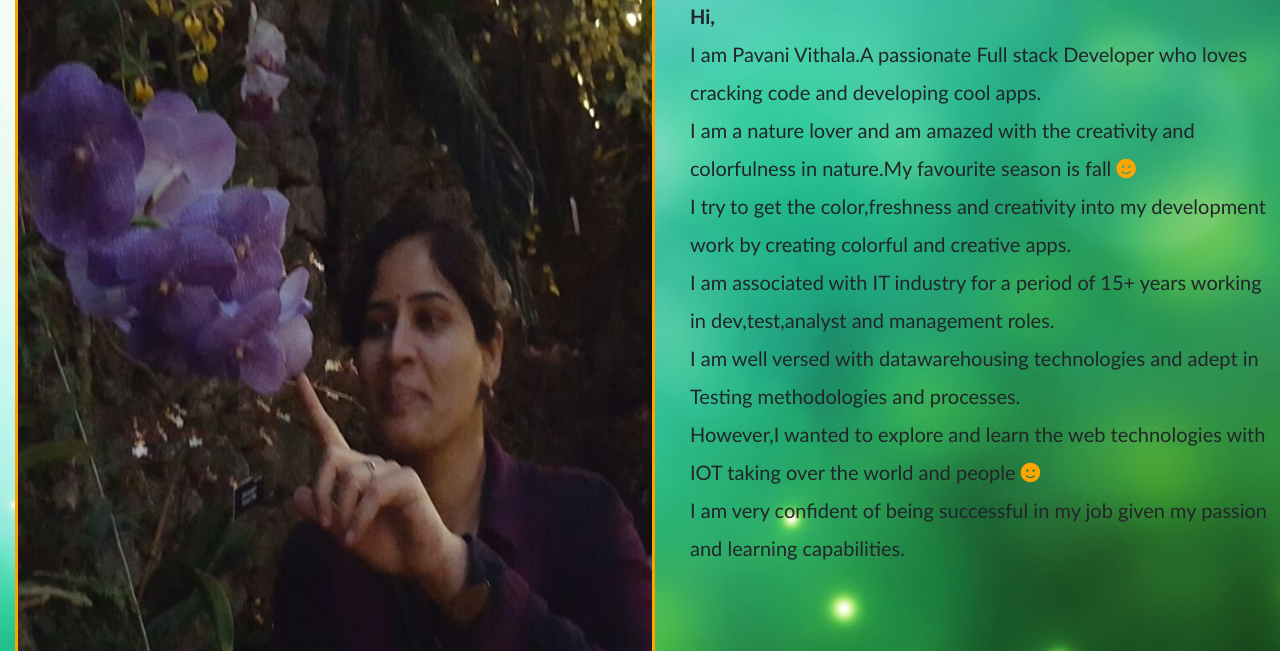
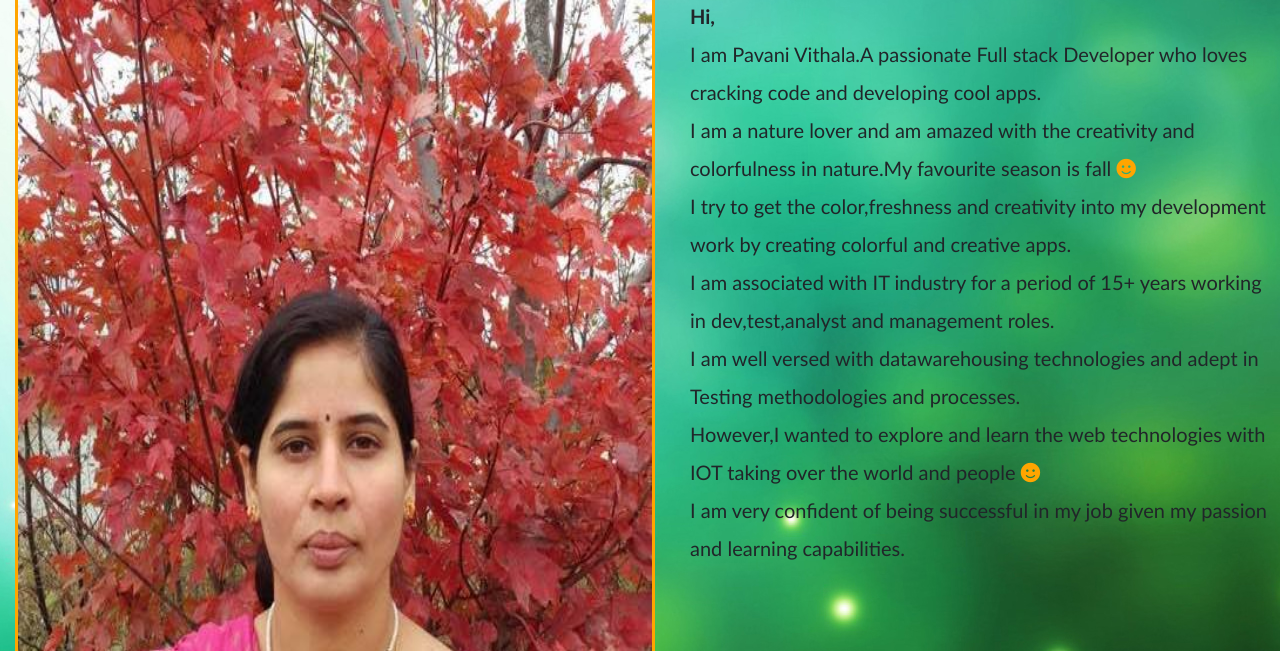
Before and after one commit to Pavani-Vithala/bootstrap-portfolio, a plain HTML site: page index.html in a window 1280 px wide. Shown: the part 149-800 px from the top of the page. Drawn offline with nearby package versions, Linux system fonts and the light colour scheme.

Commit message:
Changed profile pic

```diff
--- a/index.html
+++ b/index.html
@@ -58,7 +58,7 @@
         </div>
         <div class="row">
             <div class="col-md-6">
-                <img src="assets/images/About me2.png" id="MainPic" alt="Pavani Vithala">
+                <img src="assets/images/ProfilePic.jpg" id = "MainPic" alt="Pavani Vithala">
             </div>
             <div class="col-md-6">
                 <aside><strong>Hi,</strong><br>I am Pavani Vithala.A passionate Full stack Developer who loves cracking
```
Also changed, not shown: assets/images/ProfilePic.jpg (added).
